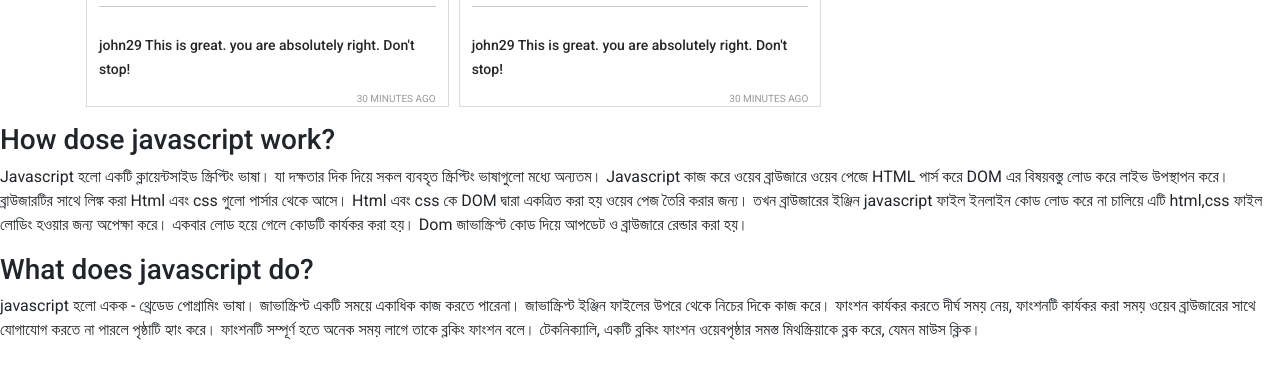
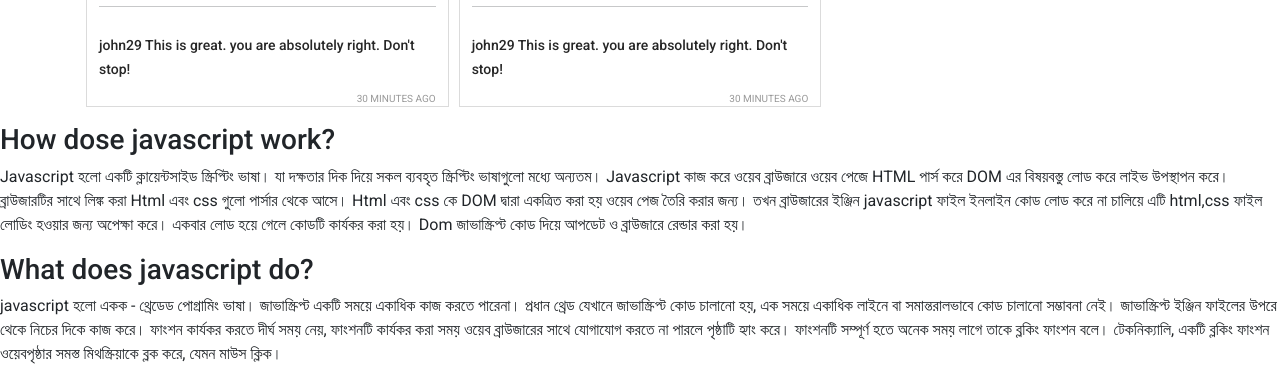
Before and after one commit to ainul1997/insta-shohor, a plain HTML site: page index.html in a window 1280 px wide. Shown: the part 1425-1807 px from the top of the page. Before the commit the page ends 1783 px from the top, so only its background shows below. Drawn offline with nearby package versions, Linux system fonts and the light colour scheme.

Commit message:
I added some thing

```diff
--- a/index.html
+++ b/index.html
@@ -66,7 +66,9 @@
             এটি html,css ফাইল লোডিং হওয়ার জন্য অপেক্ষা করে। একবার লোড হয়ে গেলে কোডটি কার্যকর করা হয়। Dom জাভাস্ক্রিপ্ট
             কোড দিয়ে আপডেট ও ব্রাউজারে রেন্ডার করা হয়।</p>
         <h3> What does javascript do?</h3>
-        <p>javascript হলো একক - থ্রেডেড পোগ্রামিং ভাষা। জাভাস্ক্রিপ্ট একটি সময়ে একাধিক কাজ করতে পারেনা। জাভাস্ক্রিপ্ট
+        <p>javascript হলো একক - থ্রেডেড পোগ্রামিং ভাষা। জাভাস্ক্রিপ্ট একটি সময়ে একাধিক কাজ করতে পারেনা। প্রধান থ্রেড
+            যেখানে জাভাস্ক্রিপ্ট কোড চালানো হয়, এক সময়ে একাধিক লাইনে বা সমান্তরালভাবে কোড চালানো সম্ভাবনা নেই।
+            জাভাস্ক্রিপ্ট
             ইঞ্জিন ফাইলের উপরে থেকে নিচের দিকে কাজ করে। ফাংশন কার্যকর করতে দীর্ঘ সময় নেয়, ফাংশনটি কার্যকর করা সময় ওয়েব
             ব্রাউজারের সাথে যোগাযোগ করতে না পারলে পৃষ্ঠাটি হ্যাং করে। ফাংশনটি সম্পূর্ণ হতে অনেক সময় লাগে তাকে ব্লকিং
             ফাংশন বলে। টেকনিক্যালি, একটি ব্লকিং ফাংশন ওয়েবপৃষ্ঠার সমস্ত মিথস্ক্রিয়াকে ব্লক করে, যেমন মাউস ক্লিক।</p>
```
